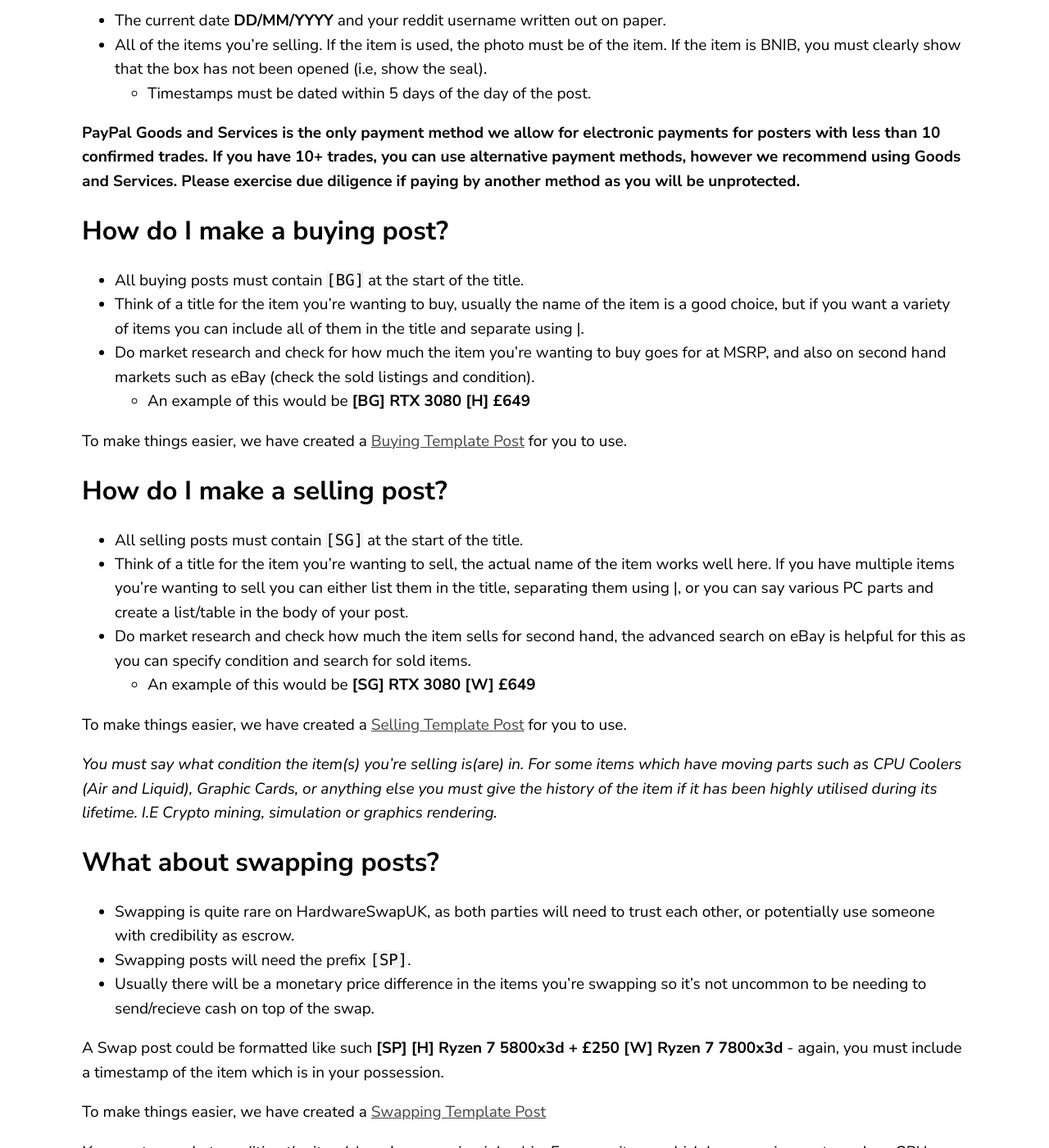
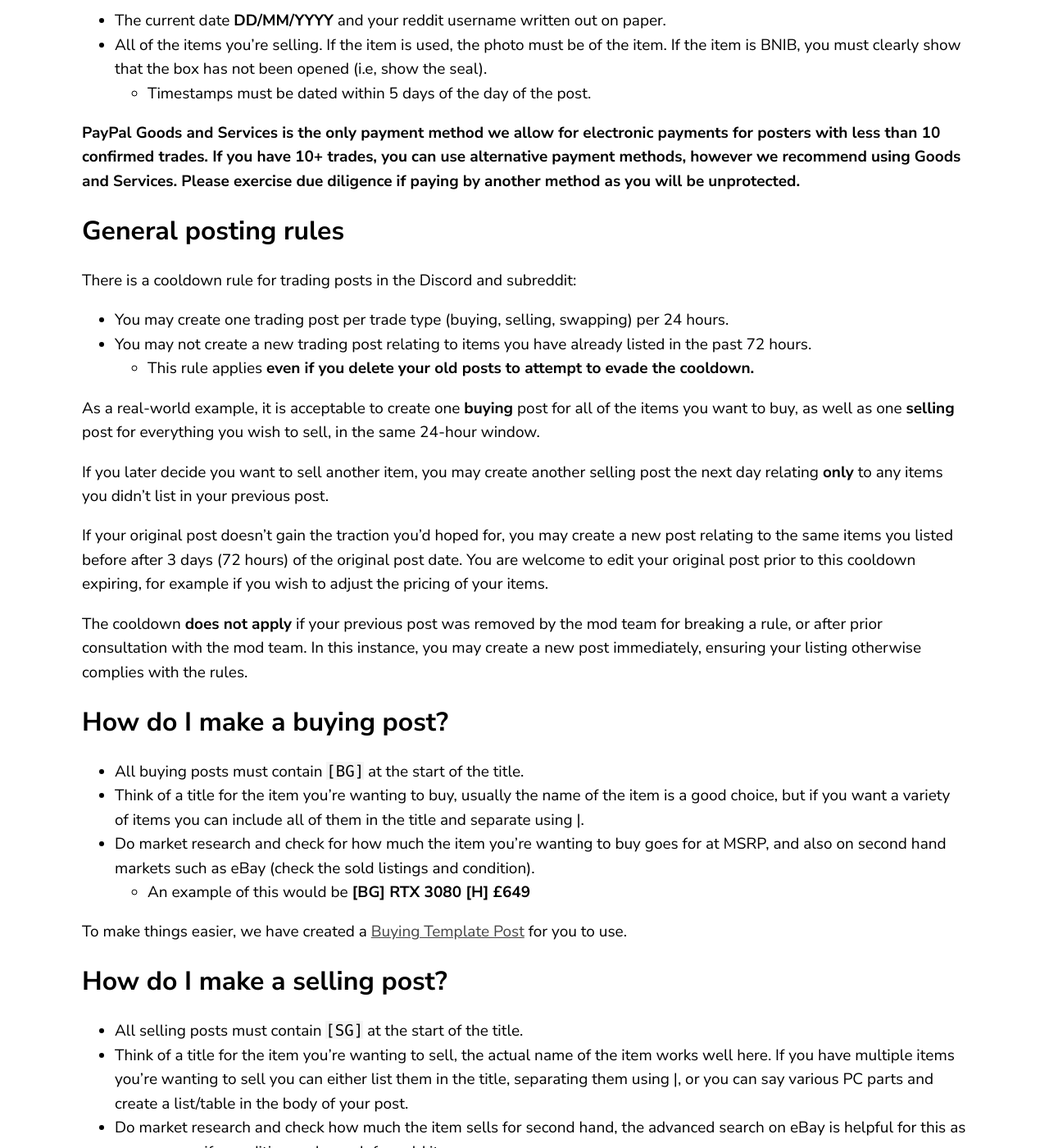
Before and after one commit to samarsault/texture, a Jekyll site: the page built from _posts/2020-08-12-listings.markdown, in a window 1280 px wide and 1400 px high, scrolled down 762 px. Shown: the whole window at 82% size. Built offline with Jekyll 4.4.1, drawn with Linux system fonts in a browser that asks for light colours.

Commit message:
Update 2020-08-12-listings.markdown

```diff
--- a/_posts/2020-08-12-listings.markdown
+++ b/_posts/2020-08-12-listings.markdown
@@ -20,6 +20,22 @@ Your timestamp must contain:
     - Timestamps must be dated within 5 days of the day of the post.
 
 **PayPal Goods and Services is the only payment method we allow for electronic payments for posters with less than 10 confirmed trades. If you have 10+ trades, you can use alternative payment methods, however we recommend using Goods and Services. Please exercise due diligence if paying by another method as you will be unprotected.**
+
+## General posting rules
+
+There is a cooldown rule for trading posts in the Discord and subreddit:
+
+- You may create one trading post per trade type (buying, selling, swapping) per 24 hours.
+- You may not create a new trading post relating to items you have already listed in the past 72 hours.
+    - This rule applies **even if you delete your old posts to attempt to evade the cooldown.**
+
+As a real-world example, it is acceptable to create one **buying** post for all of the items you want to buy, as well as one **selling** post for everything you wish to sell, in the same 24-hour window.
+
+If you later decide you want to sell another item, you may create another selling post the next day relating **only** to any items you didn't list in your previous post.
+
+If your original post doesn't gain the traction you'd hoped for, you may create a new post relating to the same items you listed before after 3 days (72 hours) of the original post date. You are welcome to edit your original post prior to this cooldown expiring, for example if you wish to adjust the pricing of your items.
+
+The cooldown **does not apply** if your previous post was removed by the mod team for breaking a rule, or after prior consultation with the mod team. In this instance, you may create a new post immediately, ensuring your listing otherwise complies with the rules.
 
 ## How do I make a buying post?
 
```
